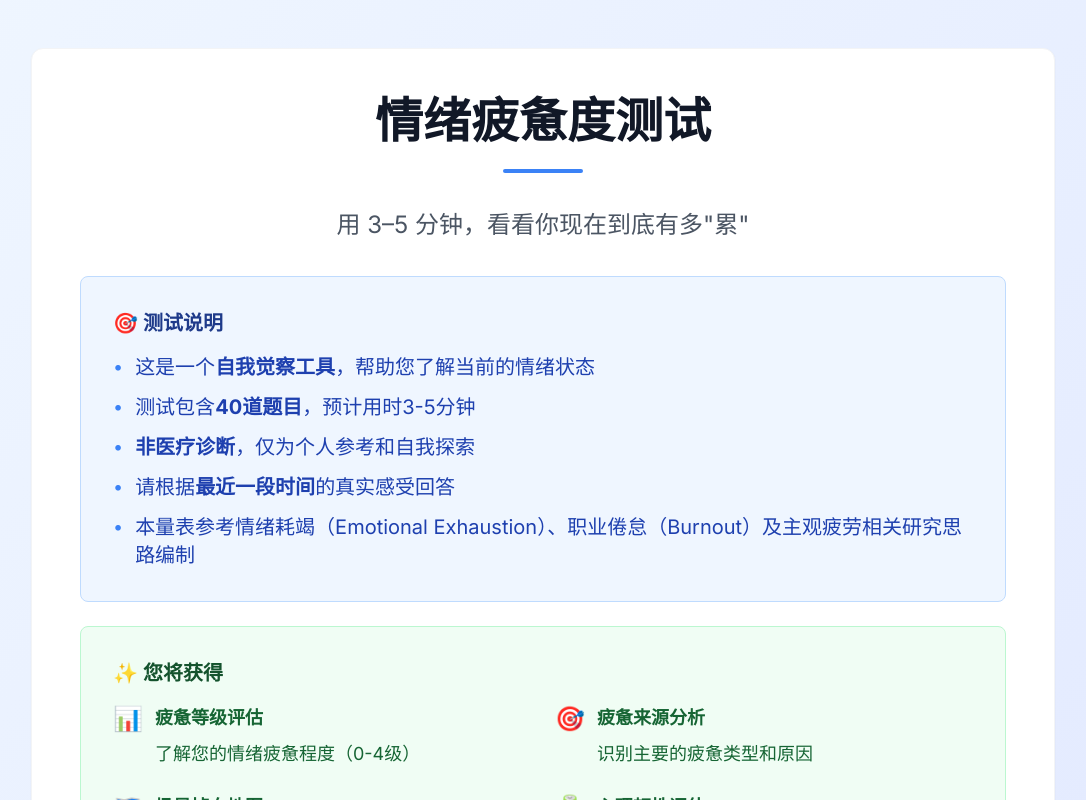
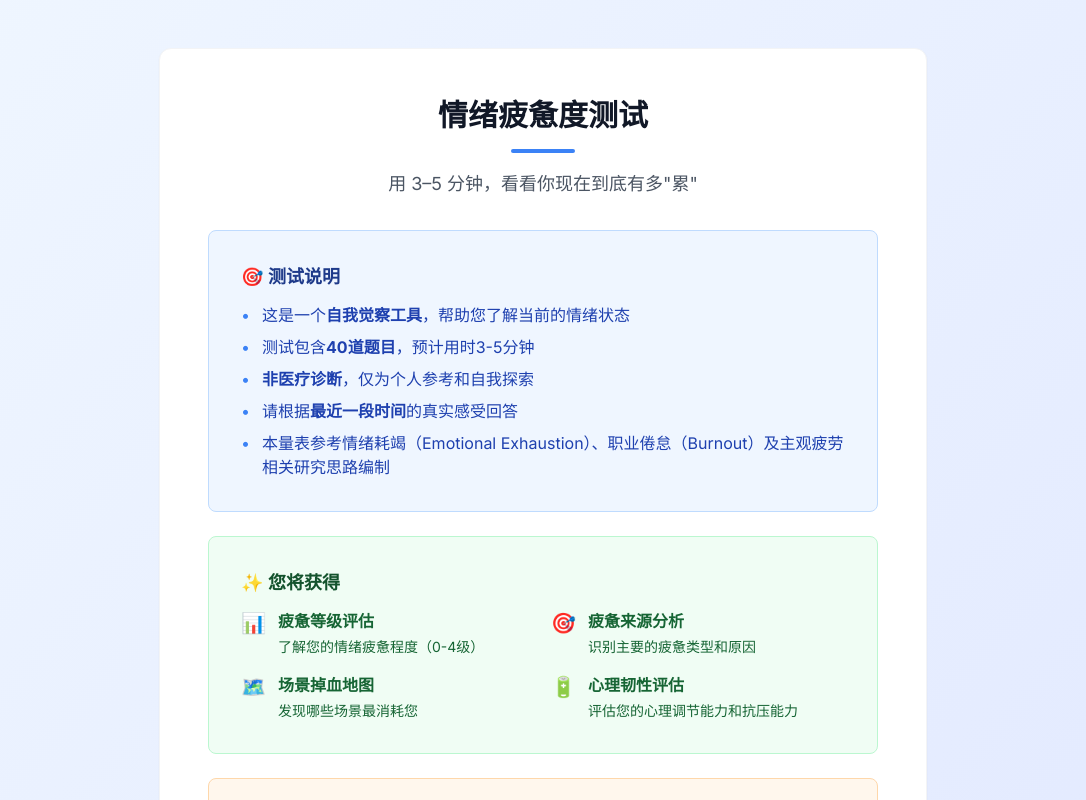
Before and after one commit to singorgor/emotionalTest, a Vue app: page / in a window 1280 px wide. Shown: the top 800 px of the page, without its empty margins (97-1183 px from the left). Built offline with nearby package versions, Linux system fonts and the light colour scheme.

Commit message:
1.7.3宽度修复

```diff
--- a/src/components/QuestionItem.vue
+++ b/src/components/QuestionItem.vue
@@ -1,31 +1,31 @@
 <template>
   <div class="question-card">
     <!-- 题目编号和类型标签 -->
-    <div class="flex items-center justify-between mb-4">
-      <span class="inline-flex items-center px-3 py-1 rounded-full text-sm font-medium bg-gray-100 text-gray-700">
+    <div class="flex items-center justify-between mb-1">
+      <span class="inline-flex items-center px-2 py-0.5 rounded-full text-xs font-medium bg-gray-100 text-gray-700">
         题目 {{ questionNumber }}
       </span>
       <span
         v-if="categoryLabel"
-        class="type-badge secondary text-sm"
+        class="type-badge secondary text-xs"
       >
         {{ categoryLabel }}
       </span>
     </div>
 
     <!-- 题目内容 -->
-    <div class="mb-8">
-      <h3 class="text-xl font-semibold text-gray-900 leading-relaxed">
+    <div class="mb-3">
+      <h3 class="text-base font-semibold text-gray-900 leading-tight">
         {{ question.text }}
       </h3>
     </div>
 
     <!-- 评分选项 -->
-    <div class="space-y-4">
+    <div class="space-y-1">
       <div
         v-for="option in scaleOptions"
         :key="option.value"
-        class="flex items-center gap-6"
+        class="flex items-center gap-3"
       >
         <!-- 评分按钮 -->
         <button
@@ -51,10 +51,10 @@
           @click="selectScore(option.value)"
         >
           <div class="flex items-center">
-            <span class="font-semibold text-gray-900 mr-3 text-xl">
+            <span class="font-semibold text-gray-900 mr-1 text-sm">
               {{ option.label }}
             </span>
-            <span class="text-gray-600 text-lg">
+            <span class="text-gray-600 text-xs">
               {{ option.description }}
             </span>
           </div>
--- a/src/components/QuestionNavigation.vue
+++ b/src/components/QuestionNavigation.vue
@@ -1,5 +1,5 @@
 <template>
-  <div class="flex items-center justify-between p-4 bg-white border-t border-gray-200">
+  <div class="flex items-center justify-between p-3 bg-white border-t border-gray-200">
     <!-- 左侧：上一题按钮 -->
     <div class="flex items-center gap-4">
       <button
@@ -15,7 +15,7 @@
       </button>
 
       <!-- 题目编号指示器 -->
-      <div class="hidden sm:flex items-center gap-2 text-base text-gray-600">
+      <div class="hidden sm:flex items-center gap-2 text-sm text-gray-600">
         <span>{{ currentIndex + 1 }}</span>
         <span class="text-gray-400">/</span>
         <span>{{ totalQuestions }}</span>
--- a/src/style.css
+++ b/src/style.css
@@ -86,7 +86,7 @@
 
   /* 评分按钮样式 */
   .scale-btn {
-    @apply relative inline-flex items-center justify-center w-16 h-16 rounded-xl border-2 text-xl font-bold transition-all duration-200;
+    @apply relative inline-flex items-center justify-center w-12 h-12 rounded-lg border-2 text-base font-bold transition-all duration-200;
   }
 
   .scale-btn:not(.selected) {
@@ -107,7 +107,7 @@
 
   /* 题目卡片样式 */
   .question-card {
-    @apply bg-white rounded-xl shadow-sm border border-gray-100 p-8 mb-6 transition-all duration-300;
+    @apply bg-white rounded-xl shadow-sm border border-gray-100 p-3 mb-2 transition-all duration-300;
   }
 
   .question-card:hover {
--- a/src/views/Introduction.vue
+++ b/src/views/Introduction.vue
@@ -1,15 +1,15 @@
 <template>
   <div class="min-h-screen flex items-center justify-center px-4 py-12">
-    <div class="max-w-5xl w-full">
+    <div class="max-w-3xl w-full">
       <!-- 主卡片 -->
       <div class="card p-8 md:p-12 animate-fade-in">
         <!-- 标题部分 -->
         <div class="text-center mb-8">
-          <h1 class="text-4xl md:text-5xl font-bold text-gray-900 mb-6">
+          <h1 class="text-2xl md:text-3xl font-bold text-gray-900 mb-4">
             情绪疲惫度测试
           </h1>
-          <div class="w-20 h-1 bg-primary-500 mx-auto rounded-full mb-8"></div>
-          <p class="text-2xl text-gray-600 text-balance leading-relaxed">
+          <div class="w-16 h-1 bg-primary-500 mx-auto rounded-full mb-4"></div>
+          <p class="text-lg text-gray-600 text-balance leading-relaxed">
             用 3–5 分钟，看看你现在到底有多"累"
           </p>
         </div>
@@ -17,74 +17,74 @@
         <!-- 介绍内容 -->
         <div class="space-y-6 mb-8">
           <div class="bg-blue-50 border border-blue-200 rounded-lg p-8">
-            <h2 class="text-xl font-semibold text-blue-900 mb-4">
+            <h2 class="text-lg font-semibold text-blue-900 mb-3">
               🎯 测试说明
             </h2>
-            <ul class="space-y-3 text-xl text-blue-800">
+            <ul class="space-y-2 text-base text-blue-800">
               <li class="flex items-start">
-                <span class="text-blue-500 mr-3 text-lg">•</span>
+                <span class="text-blue-500 mr-3">•</span>
                 <span>这是一个<strong>自我觉察工具</strong>，帮助您了解当前的情绪状态</span>
               </li>
               <li class="flex items-start">
-                <span class="text-blue-500 mr-3 text-lg">•</span>
+                <span class="text-blue-500 mr-3">•</span>
                 <span>测试包含<strong>40道题目</strong>，预计用时3-5分钟</span>
               </li>
               <li class="flex items-start">
-                <span class="text-blue-500 mr-3 text-lg">•</span>
+                <span class="text-blue-500 mr-3">•</span>
                 <span><strong>非医疗诊断</strong>，仅为个人参考和自我探索</span>
               </li>
               <li class="flex items-start">
-                <span class="text-blue-500 mr-3 text-lg">•</span>
+                <span class="text-blue-500 mr-3">•</span>
                 <span>请根据<strong>最近一段时间</strong>的真实感受回答</span>
               </li>
               <li class="flex items-start">
-                <span class="text-blue-500 mr-3 text-lg">•</span>
+                <span class="text-blue-500 mr-3">•</span>
                 <span>本量表参考情绪耗竭（Emotional Exhaustion）、职业倦怠（Burnout）及主观疲劳相关研究思路编制</span>
               </li>
             </ul>
           </div>
 
           <div class="bg-green-50 border border-green-200 rounded-lg p-8">
-            <h2 class="text-xl font-semibold text-green-900 mb-4">
+            <h2 class="text-lg font-semibold text-green-900 mb-3">
               ✨ 您将获得
             </h2>
-            <div class="grid md:grid-cols-2 gap-6 text-xl text-green-800">
+            <div class="grid md:grid-cols-2 gap-4 text-base text-green-800">
               <div class="flex items-start">
-                <span class="text-green-500 mr-3 text-2xl">📊</span>
+                <span class="text-green-500 mr-3 text-xl">📊</span>
                 <div>
-                  <strong class="text-lg">疲惫等级评估</strong>
-                  <p class="text-lg mt-2">了解您的情绪疲惫程度（0-4级）</p>
+                  <strong class="font-semibold">疲惫等级评估</strong>
+                  <p class="text-sm mt-1">了解您的情绪疲惫程度（0-4级）</p>
                 </div>
               </div>
               <div class="flex items-start">
-                <span class="text-green-500 mr-3 text-2xl">🎯</span>
+                <span class="text-green-500 mr-3 text-xl">🎯</span>
                 <div>
-                  <strong class="text-lg">疲惫来源分析</strong>
-                  <p class="text-lg mt-2">识别主要的疲惫类型和原因</p>
+                  <strong class="font-semibold">疲惫来源分析</strong>
+                  <p class="text-sm mt-1">识别主要的疲惫类型和原因</p>
                 </div>
               </div>
               <div class="flex items-start">
-                <span class="text-green-500 mr-3 text-2xl">🗺️</span>
+                <span class="text-green-500 mr-3 text-xl">🗺️</span>
                 <div>
-                  <strong class="text-lg">场景掉血地图</strong>
-                  <p class="text-lg mt-2">发现哪些场景最消耗您</p>
+                  <strong class="font-semibold">场景掉血地图</strong>
+                  <p class="text-sm mt-1">发现哪些场景最消耗您</p>
                 </div>
               </div>
               <div class="flex items-start">
-                <span class="text-green-500 mr-3 text-2xl">🔋</span>
+                <span class="text-green-500 mr-3 text-xl">🔋</span>
                 <div>
-                  <strong class="text-lg">心理韧性评估</strong>
-                  <p class="text-lg mt-2">评估您的心理调节能力和抗压能力</p>
+                  <strong class="font-semibold">心理韧性评估</strong>
+                  <p class="text-sm mt-1">评估您的心理调节能力和抗压能力</p>
                 </div>
               </div>
             </div>
           </div>
 
           <div class="bg-orange-50 border border-orange-200 rounded-lg p-8">
-            <h2 class="text-xl font-semibold text-orange-900 mb-4">
+            <h2 class="text-lg font-semibold text-orange-900 mb-3">
               📝 个性化报告
             </h2>
-            <p class="text-xl text-orange-800 leading-relaxed">
+            <p class="text-base text-orange-800 leading-relaxed">
               完成测试后，您将获得一份<strong>高度个性化</strong>的分析报告，
               包含详细的类型解读、场景分析、心理韧性评估，以及<strong>针对性的行动建议</strong>。
             </p>
--- a/src/views/Results.vue
+++ b/src/views/Results.vue
@@ -2,7 +2,7 @@
   <div class="min-h-screen bg-gradient-to-br from-blue-50 to-indigo-100">
     <!-- 顶部标题 -->
     <div class="bg-white shadow-sm border-b border-gray-200">
-      <div class="max-w-6xl mx-auto px-4 py-6">
+      <div class="max-w-5xl mx-auto px-4 py-6">
         <div class="flex items-center justify-between">
           <div>
             <h1 class="text-3xl font-bold text-gray-900">情绪疲惫度测试结果</h1>
@@ -22,7 +22,7 @@
     </div>
 
     <!-- 主要内容区域 -->
-    <div v-if="result" class="max-w-6xl mx-auto px-4 py-8">
+    <div v-if="result" class="max-w-5xl mx-auto px-4 py-8">
       <!-- 核心诊断概览 -->
       <div class="result-card featured mb-8 animate-fade-in">
         <div class="text-center">
@@ -32,7 +32,7 @@
           </div>
 
           <!-- 关键指标概览 -->
-          <div class="grid grid-cols-1 md:grid-cols-3 gap-6 mb-8">
+          <div class="grid grid-cols-1 md:grid-cols-2 lg:grid-cols-3 xl:grid-cols-4 gap-6 mb-8">
             <!-- 疲惫类型匹配度 -->
             <div class="text-center p-4 bg-blue-50 rounded-lg border border-blue-200">
               <div class="mb-3">
@@ -97,7 +97,7 @@
               <span class="w-2 h-2 bg-purple-500 rounded-full"></span>
               个人特征标签
             </h3>
-            <div class="flex flex-wrap gap-2 justify-center">
+            <div class="flex flex-wrap gap-2 justify-center md:gap-3 lg:gap-4">
               <span
                 v-for="tag in result.personalTags"
                 :key="tag"
@@ -111,7 +111,7 @@
       </div>
 
       <!-- 三大核心分析 - 水平等宽布局 -->
-      <div class="grid grid-cols-1 lg:grid-cols-3 gap-6 mb-8">
+      <div class="grid grid-cols-1 md:grid-cols-2 lg:grid-cols-3 xl:grid-cols-3 gap-6 mb-8">
         <!-- 疲惫类型分析 -->
         <div class="analysis-card animate-fade-in" style="animation-delay: 0.1s">
           <div class="card-header">
@@ -1122,7 +1122,7 @@ const goToTest = () => {
 }
 
 .metrics-grid {
-  @apply grid grid-cols-2 gap-3;
+  @apply grid grid-cols-2 md:grid-cols-3 lg:grid-cols-4 gap-3;
 }
 
 .metric-item {
```
Also changed, not shown: src/views/Questionnaire.vue (+13 -13 lines), 7 other files (tests, documents, lock files or other folders).
